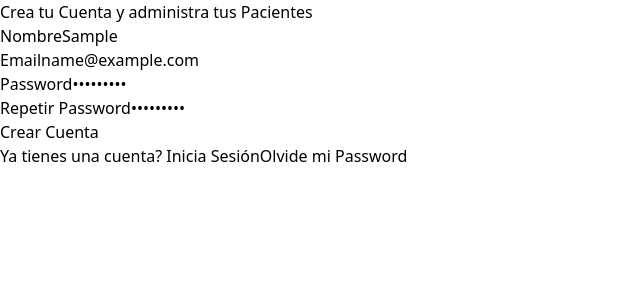
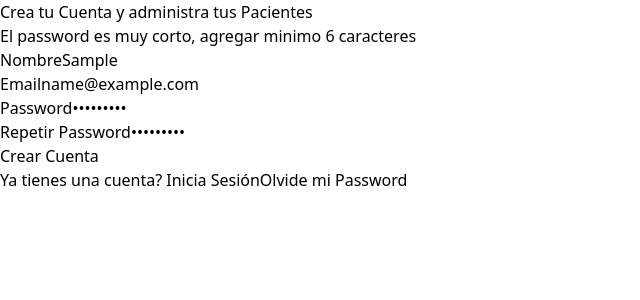
Before and after one commit to dabojimenez/MERN_JS, a React (Vite) app in the folder frontend/: page /registrar in a window 1280 px wide. Both pictures are taken after typing "Sample", "name@example.com", "Sample123", "Sample123" into the empty fields and a click on the input "Crear Cuenta". Shown: the top 300 px of the page, without its empty margins (0-640 px from the left). Built offline with nearby package versions, Linux system fonts and the light colour scheme.

Commit message:
Se muestran los mensaje de validación

```diff
--- /dev/null
+++ b/frontend/src/components/Alerta.jsx
@@ -0,0 +1,11 @@
+import React from 'react'
+
+const Alerta = ({alerta}) => {
+  return (
+    <div className={`${alerta.error ? 'from-red-400 to-red-600' : 'from-indigo-400 to-indigo-600'} bg-gradient-to-r text-center p-3 rounded-xl uppercase text-white font-bold text-sm mb-10`}>
+        {alerta.msg}
+    </div>
+  )
+}
+
+export default Alerta
--- a/frontend/src/pages/Registrar.jsx
+++ b/frontend/src/pages/Registrar.jsx
@@ -1,31 +1,38 @@
 import { useState } from 'react'
 import { Link } from 'react-router-dom';
+import Alerta from '../components/Alerta';
 
 const Registrar = () => {
   // definimso el state para nombre y asi con los campos del formulario
-  const [ nombre, setNombre ] = useState('');
-  const [ email, setEmail ] = useState('');
-  const [ password, setPassword ] = useState('');
-  const [ repetirPassword, setRepetirPassword ] = useState('');
+  const [nombre, setNombre] = useState('');
+  const [email, setEmail] = useState('');
+  const [password, setPassword] = useState('');
+  const [repetirPassword, setRepetirPassword] = useState('');
 
+  const [alerta, setAlerta] = useState({});
   const handleSubmit = e => {
     e.preventDefault();
     if ([nombre, email, password, repetirPassword].includes('')) {
-      console.log('existem campos vacios');
+      setAlerta({ msg: 'Hay campos vacios', error: true });
       return;
     }
 
     if (password !== repetirPassword) {
-      console.log('los passwords no son iguales');
+      setAlerta({ msg: 'Los Password no son iguales', error: true });
       return;
     }
 
     if (password.length) {
-      console.log('el password es muy corto, agregar minimo 6 caracteres');
+      setAlerta({ msg: 'El password es muy corto, agregar minimo 6 caracteres', error: true });
       return;
     }
+
+    setAlerta({});
+
+    // Crear al usuario en la api
   }
 
+  const { msg } = alerta;
 
   return (
     <>
@@ -34,6 +41,15 @@ const Registrar = () => {
       </div>
 
       <div className='mt-20 md:mt-5 shadow-lg px-5 py-10 rounded-xl bg-white'>
+
+        {/* Mostraremos de ofrma condicional, si existe mendaje se muestra si no existe mensaje no se muestra */}
+        {/* Alerta que se mostrara en la pantalla */}
+        {msg &&
+          <Alerta
+            alerta={alerta}
+          />
+        }
+
         <form
           onSubmit={handleSubmit}
         >
```
